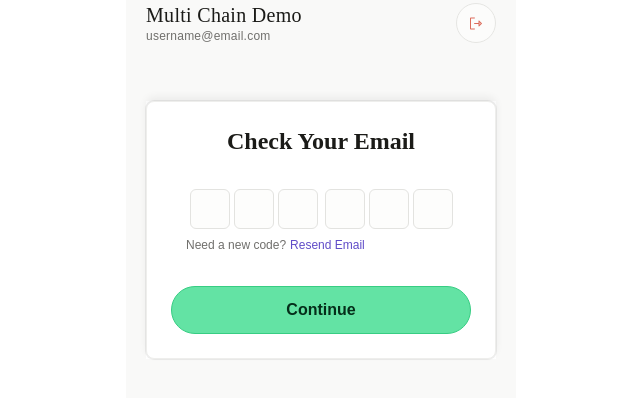
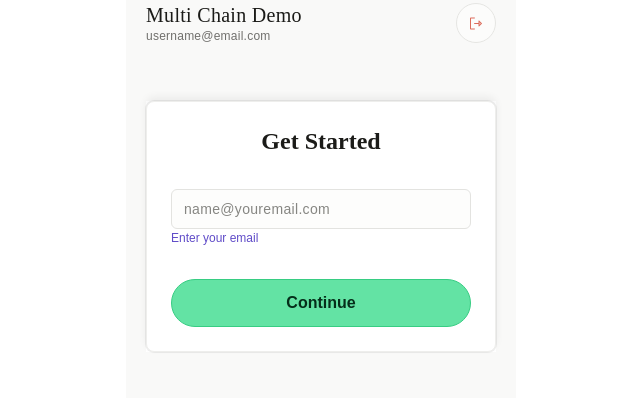
Before and after one commit to near/near-multichain-demo, a React (Vite) app: page /create-account in a window 1280 px wide. Shown: the top 398 px of the page, without its empty margins (319-959 px from the left). Built offline with nearby package versions, Linux system fonts and the light colour scheme; a web font is replaced by a local one.

Commit message:
Add create account page

```diff
--- a/src/pages/CreateAccount.tsx
+++ b/src/pages/CreateAccount.tsx
@@ -31,7 +31,7 @@ const schema = yup.object().shape({
 });
 
 const CreateAccount = () => {
-  const [currentStep, setCurrentStep] = useState(steps.VERIFY_EMAIL);
+  const [currentStep, setCurrentStep] = useState(steps.GET_STARTED);
 
   const { inputRefs, onInputChange, code, onPaste } = useVerificationCode();
 
@@ -54,7 +54,9 @@ const CreateAccount = () => {
     setValue('code', code);
   }, [code, setValue]);
 
-  const onSubmitForm = () => {};
+  const onSubmitForm = () => {
+    setCurrentStep(steps.VERIFY_EMAIL);
+  };
 
   const commonInputProps: InputProps = {
     height: '40px',
```
